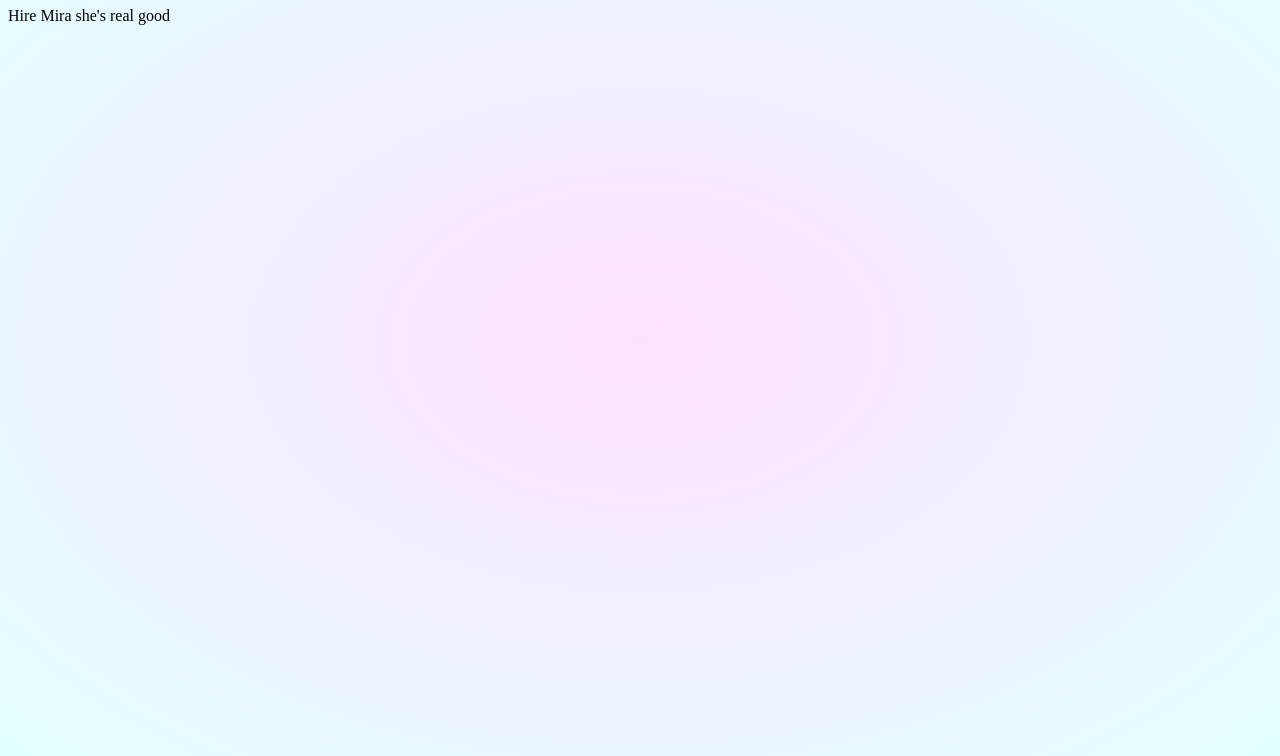
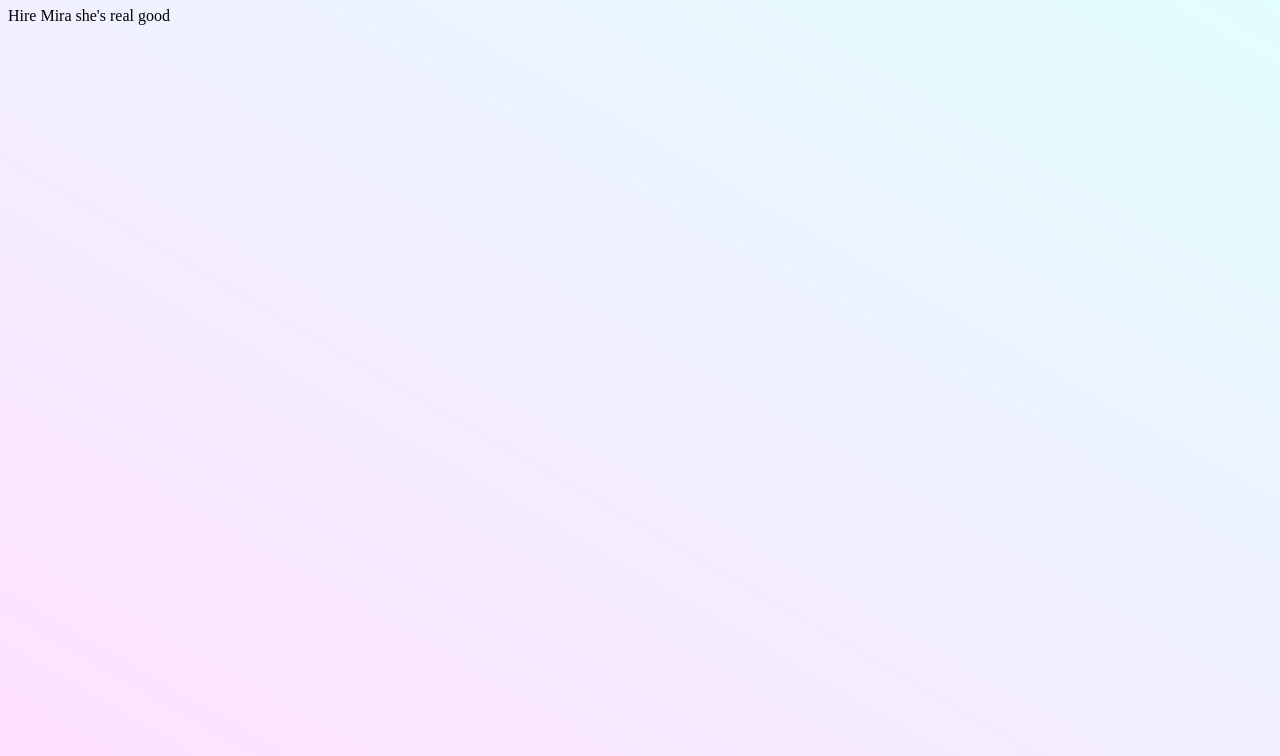
Before and after one commit to deergit/meridian, a plain HTML site: page index.html in a window 1280 px wide. Shown: the part 73-829 px from the top of the page. Drawn offline with Linux system fonts and the light colour scheme.

Commit message:
updating css

```diff
--- a/style.css
+++ b/style.css
@@ -1,4 +1,4 @@
 body {
     height: 100vh;
-    background: radial-gradient(rgba(255, 225, 255, 1), rgba(225, 255, 255, 1));
+    background: linear-gradient(30deg, rgba(255, 225, 255, 1), rgba(225, 255, 255, 1));
 }
```
